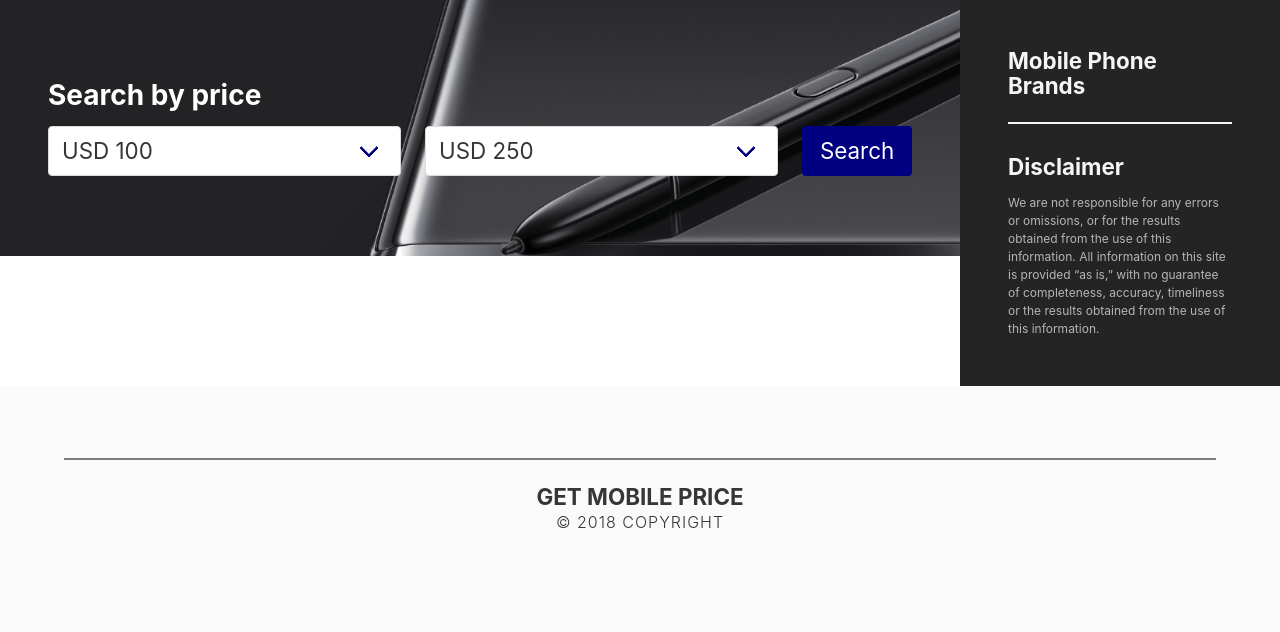
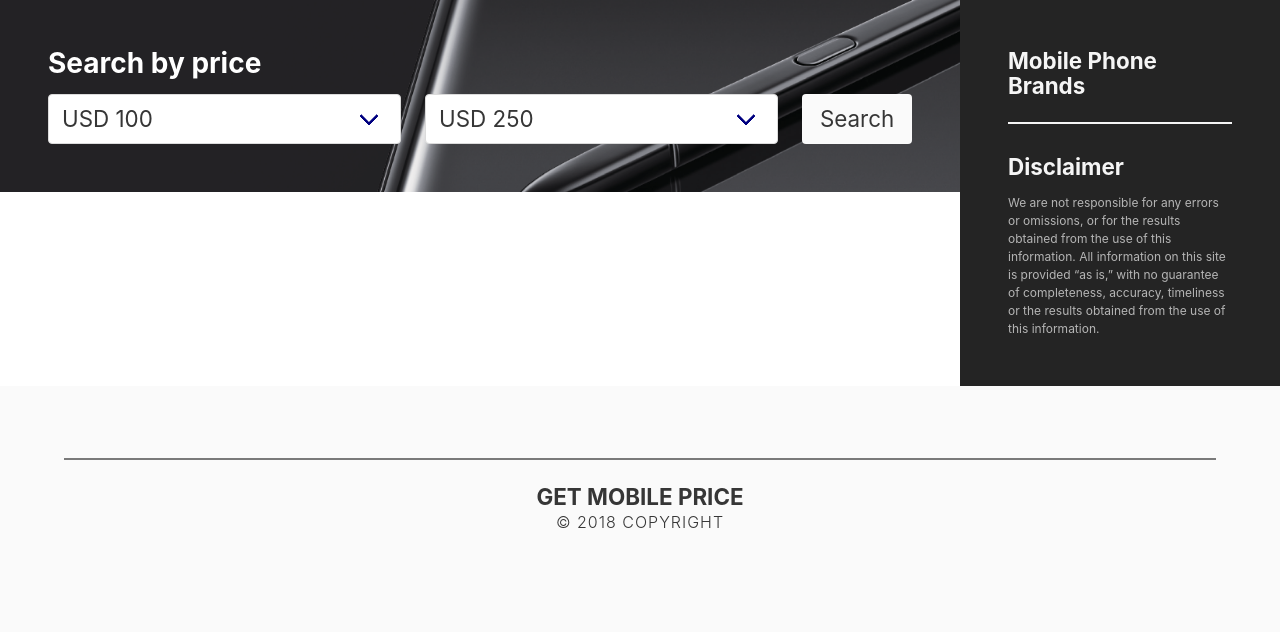
Before and after one commit to saqibrauf/gmt, a Django app: template templates/mprices/search.html in a window 1280 px wide. Shown: the part 96-728 px from the top of the page. Run offline with Django 3.2, Linux system fonts and the light colour scheme; the template is opened without the code that fills it, so the values that code supplies are empty; some web fonts are replaced.

Commit message:
456982147853

```diff
--- a/templates/base.html
+++ b/templates/base.html
@@ -49,7 +49,7 @@
 
     <div class="columns is-desktop is-paddingless is-marginless">
         <div class="column is-9-desktop is-paddingless is-marginless">
-            <div class="section background" style="padding: 5rem 3rem;">
+            <div class="section background">
                 {% block 'pageheading' %}
 
 
@@ -80,6 +80,7 @@
     </div>
 
     <a href="#" class="scrollToTop button is-medium is-warning has-text-weight-bold">Back To Top</a>
+
     <div id="select-location" class="modal">
         <div class="modal-background"></div>
         <div class="modal-content">
@@ -114,7 +115,7 @@
                         <input class="input is-large" id="search-by-phone-query" placeholder="Search For Mobile Model">
                     </div>
                     <div class="control">
-                        <button id="search-by-phone-btn" class="button is-large is-primary">Close</button>
+                        <button id="search-by-phone-btn" class="button is-large is-light">Close</button>
                     </div>
                 </div>
                 <div id="search-by-phone-result" class="is-hidden">
--- a/templates/mprices/phone-detail.html
+++ b/templates/mprices/phone-detail.html
@@ -159,7 +159,7 @@
 			<div  itemprop="description">{{ phone.description|safe }}</div>
 			<hr>
 			<div class="addthis_inline_share_toolbox"></div>
-			<hr>
+			<!--div>
 				{% if all_phones %}
 					<h2>Other Mobiles From {{brand}}</h2>
 					{% for p in all_phones|slice:':10' %}
@@ -202,6 +202,7 @@
 						</div>
 					{% endfor %}
 				{% endif %}
+			</div-->
 		</div>
 	</div>
 {% endblock %}
--- a/templates/mprices/search.html
+++ b/templates/mprices/search.html
@@ -66,7 +66,7 @@
 					</div>
 				</div>
 				<div class="control column is-narrow">
-					<input type="submit" class="button is-primary is-large" value="Search">
+					<input type="submit" class="button is-light is-large" value="Search">
 				</div>
 			</div>
 		</form>
```
Lines whose indentation alone changed are shown as unchanged.
